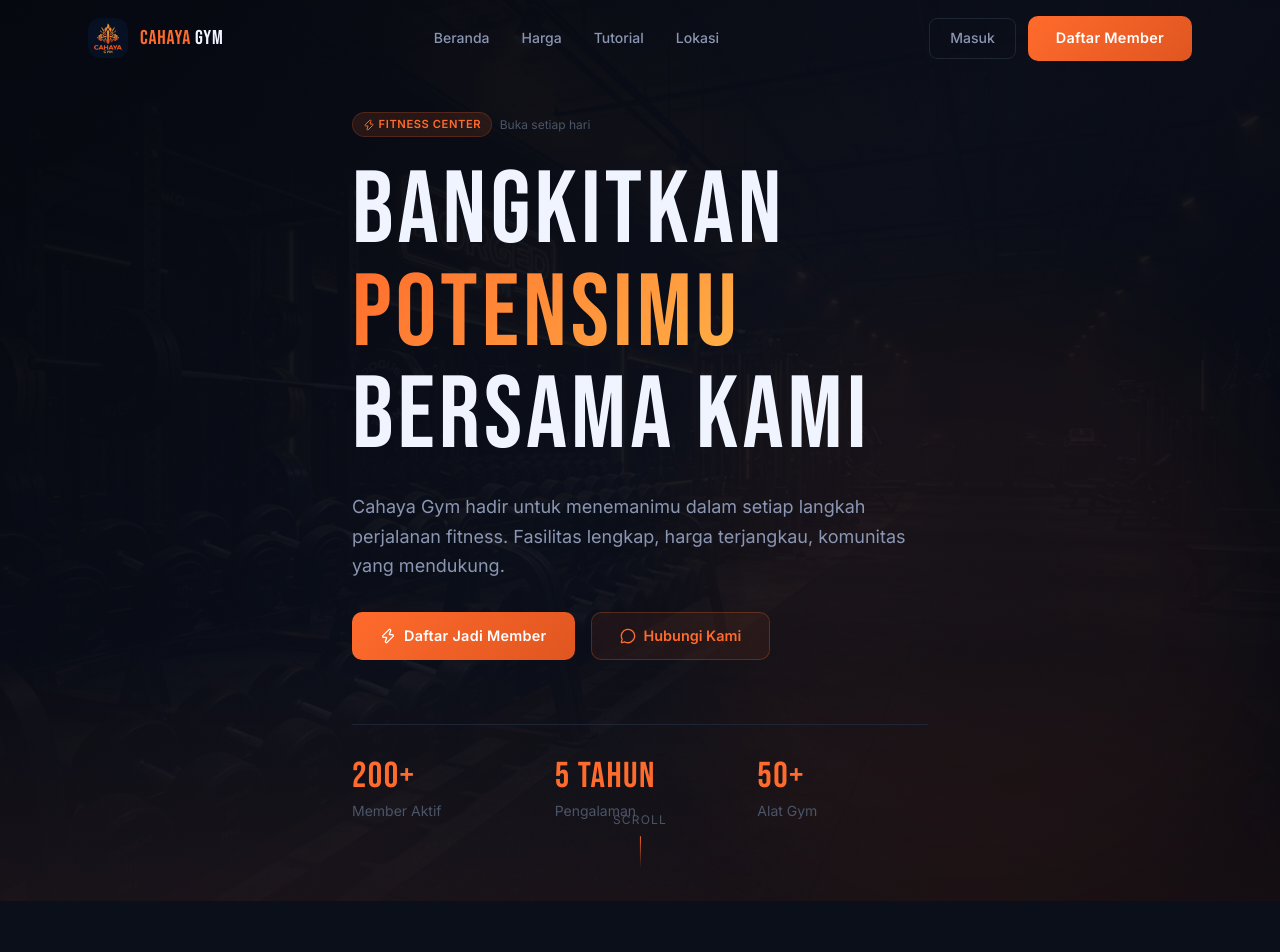
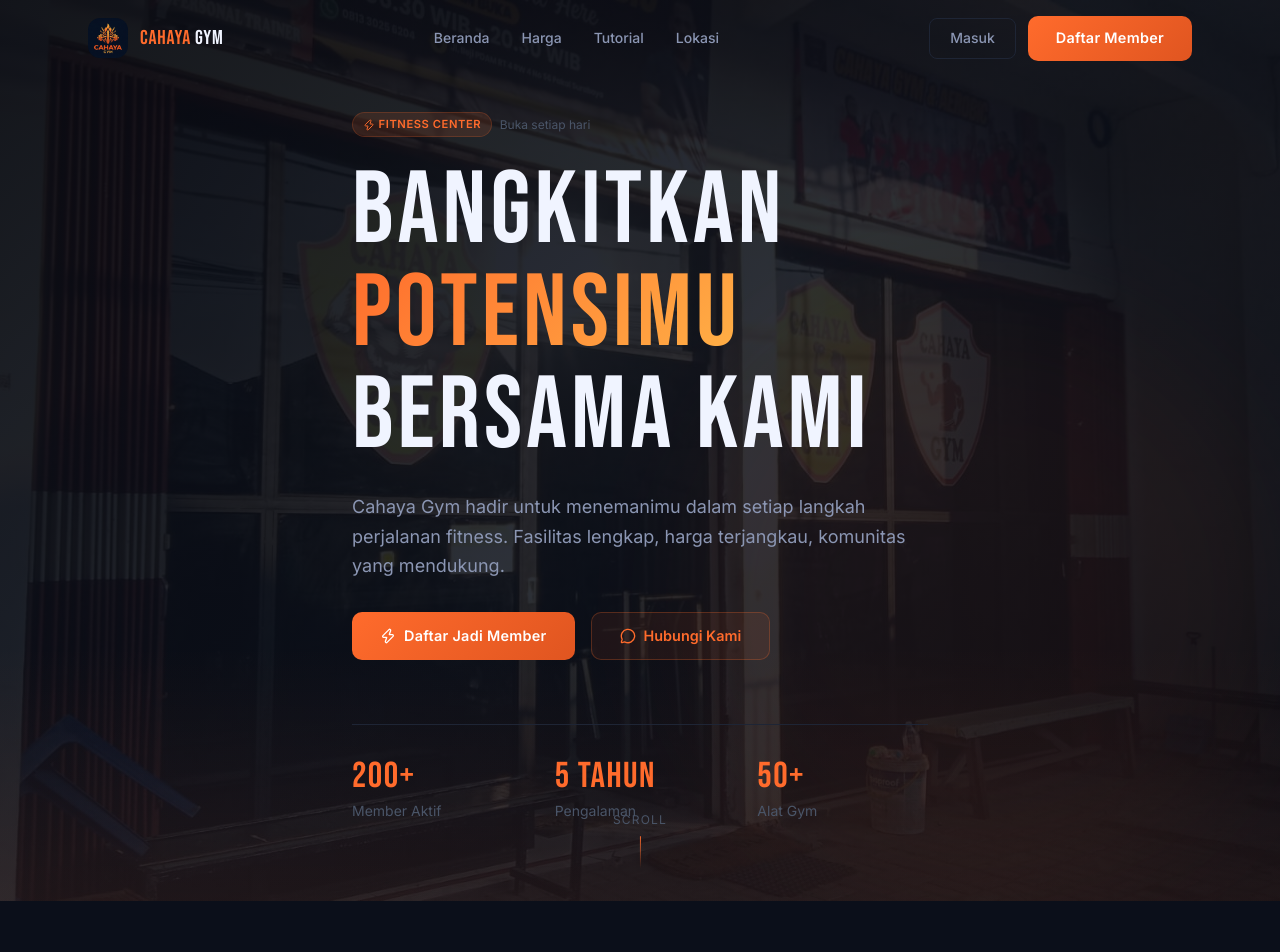
Before and after one commit to bilproject6/cahaya-gym, a Next.js app: page / in a window 1280 px wide. Shown: the top 952 px of the page. Built offline with nearby package versions, Linux system fonts and the light colour scheme.

Commit message:
feat: ganti hero background dengan foto gym asli

```diff
--- a/app/page.tsx
+++ b/app/page.tsx
@@ -261,7 +261,7 @@ export default function LandingPage() {
             alt="Cahaya Gym interior"
             fill
             sizes="100vw"
-            className="object-cover opacity-30"
+            className="object-cover opacity-40"
             priority
           />
           {/* Overlays */}
@@ -269,7 +269,7 @@ export default function LandingPage() {
             className="absolute inset-0"
             style={{
               background:
-                "linear-gradient(135deg, rgba(6,8,16,0.95) 0%, rgba(11,15,26,0.8) 50%, rgba(6,8,16,0.9) 100%)",
+                "linear-gradient(135deg, rgba(6,8,16,0.88) 0%, rgba(11,15,26,0.65) 50%, rgba(6,8,16,0.82) 100%)",
             }}
           />
           {/* Orange glow bottom */}
@@ -277,7 +277,7 @@ export default function LandingPage() {
             className="absolute bottom-0 left-0 right-0 h-64"
             style={{
               background:
-                "linear-gradient(to top, rgba(255,107,44,0.06), transparent)",
+                "linear-gradient(to top, rgba(255,107,44,0.08), transparent)",
             }}
           />
         </div>
```
Also changed, not shown: public/hero-bg.jpg.
